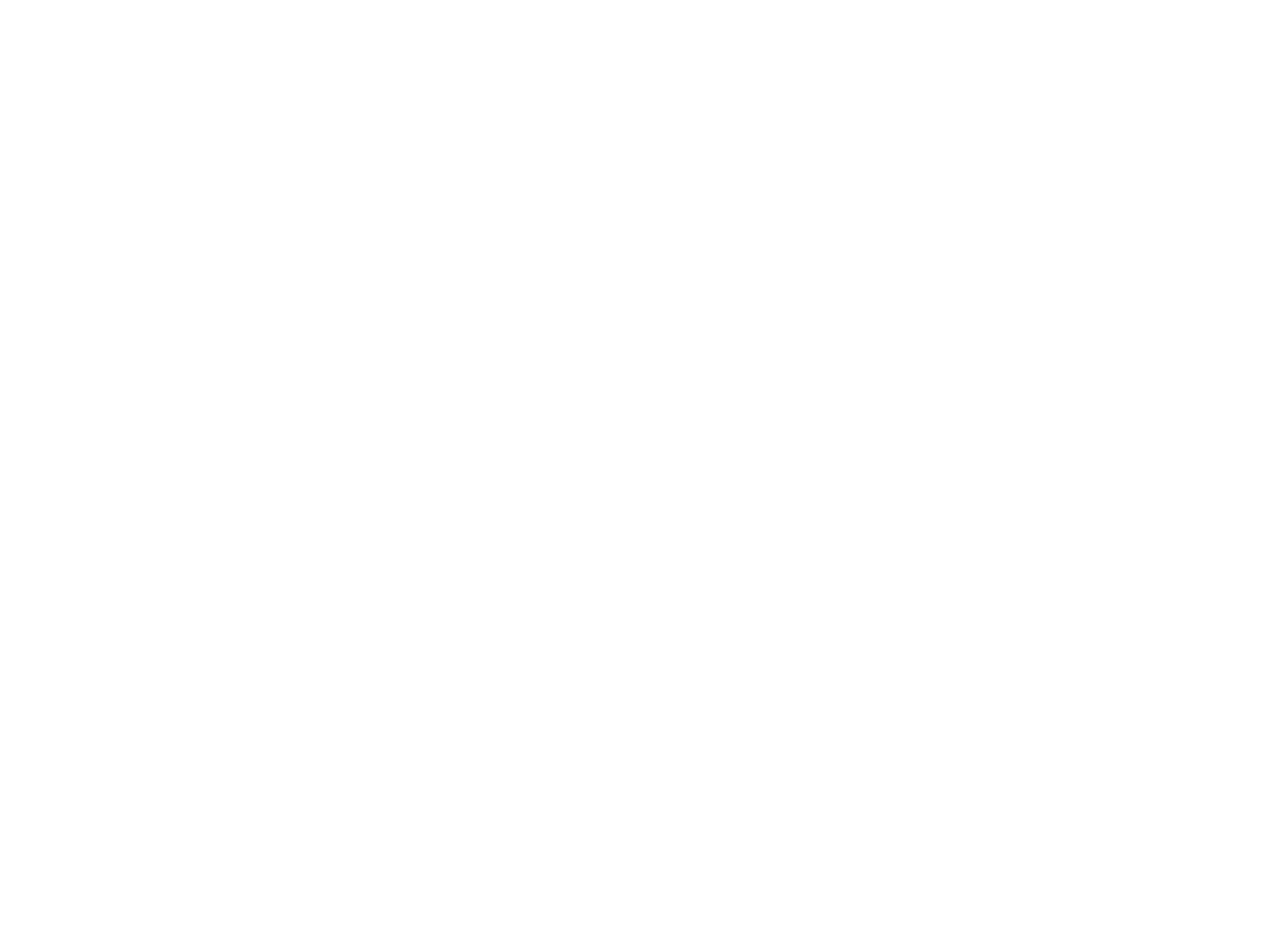
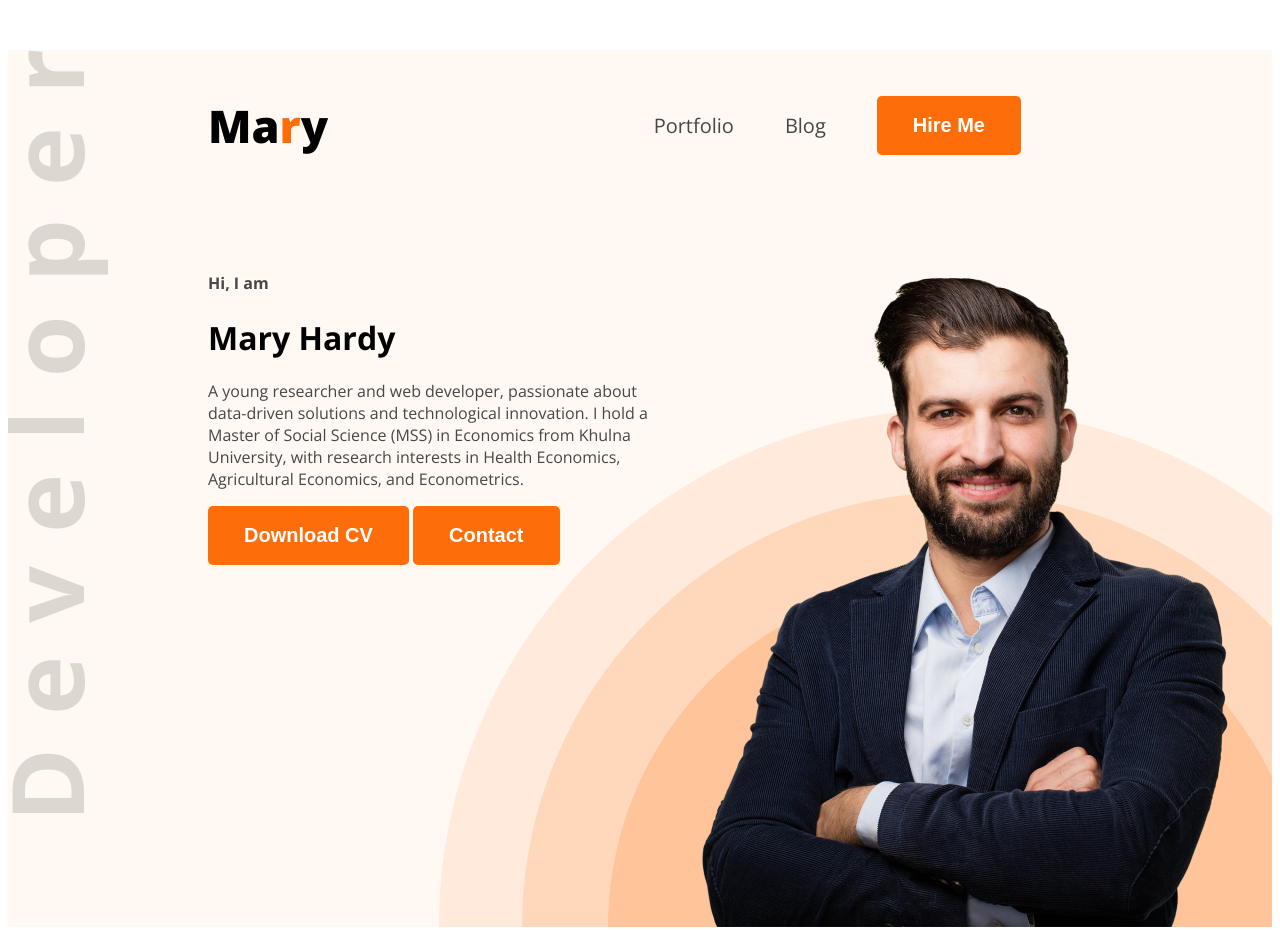
Before and after one commit to Md-Shifaz-Mamur/my-developer-portfolio, a plain HTML site: page index.html in a window 1280 px wide. Shown: the top 930 px of the page. Before the commit the page ends 800 px from the top, so only its background shows below. Drawn offline with nearby package versions, Linux system fonts and the light colour scheme.

Commit message:
about section added

```diff
--- a/index.html
+++ b/index.html
@@ -4,14 +4,64 @@
 <head>
     <meta charset="UTF-8">
     <meta name="viewport" content="width=device-width, initial-scale=1.0">
-    <title>Muhammad Shifaz Mamur</title>
+    <title>Mary Hardy</title>
+    <link rel="stylesheet" href="./styles/style.css">
 </head>
 
-<body>
-    <header>
-
+<body class="open-sans-normal">
+    <header class="header">
+        <nav class="nav-bar">
+            <h3 class="open-sans-eb">Ma<span class="fa">r</span>y</h3>
+            <ul>
+                <li><a href="">Portfolio</a></li>
+                <li><a href="">Blog</a></li>
+                <li><a href=""><button class="btn-primary">Hire Me</button></a></li>
+            </ul>
+        </nav>
+        <div class="banner">
+            <div class="banner-content">
+                <h4 class="banner-greetings">Hi, I am</h4>
+                <h1 class="banner-title">Mary Hardy</h1>
+                <p class="banner-description">A young researcher and web developer, passionate about data-driven
+                    solutions and technological innovation. I hold a Master of Social Science (MSS) in Economics from
+                    Khulna University, with research interests in Health Economics, Agricultural Economics, and
+                    Econometrics.</p>
+                <button class="btn-primary">Download CV</button>
+                <button class="btn-primary">Contact</button>
+            </div>
+            <img src="./images/hardy.png" alt="">
+        </div>
     </header>
     <main>
+        <!-- About Section  -->
+        <section class="about-me-block">
+            <div class="about-me-contents">
+                <h3 class="h3-about-me-title">About Me</h3>
+                <p>I'm a designer & developer with a passion for web design. I enjoy developing simple, clean and slick
+                    websites that provide real value to the end user. Thousands of clients have procured exceptional
+                    results while working with me. Delivering work within time and budget which meets clients
+                    requirements in our meta.</p>
+                <div class="about-items-parent">
+                    <div class="about-items">
+                        <p class="about-var">Name:</p>
+                        <p class="about-data">Mary Hardy </p>
+                    </div>
+                    <div class="about-items">
+                        <p class="about-var">Email:</p>
+                        <p class="about-data">info@gmail.com</p>
+                    </div>
+                    <div class="about-items">
+                        <p class="about-var">Date of Birth:</p>
+                        <p class="about-data">11 November 1987</p>
+                    </div>
+                    <div class="about-items">
+                        <p class="about-var">From:</p>
+                        <p class="about-data">Los Angeles, USA</p>
+                    </div>
+                </div>
+            </div>
+
+        </section>
 
     </main>
     <footer>
--- /dev/null
+++ b/styles/style.css
@@ -0,0 +1,114 @@
+@import url('https://fonts.googleapis.com/css2?family=Open+Sans:ital,wght@0,300..800;1,300..800&display=swap');
+
+
+.open-sans-normal{
+    font-family: "Open Sans", sans-serif;
+    font-optical-sizing: auto;
+    font-style: normal;
+    font-variation-settings:
+      "wdth" 100;
+  }
+
+.open-sans-eb{
+    font-family: "Open Sans", sans-serif;
+    font-optical-sizing: auto;
+    font-weight: 800;
+    font-size: 45px;
+    font-style: normal;
+    font-variation-settings:
+      "wdth" 100;
+}
+
+/* Nav Title  */
+.fa{
+   color: #FD6E0A;
+}
+
+
+
+/* Nav Styles */
+.nav-bar{
+    display: flex;
+    align-items: center;
+    justify-content: space-between;
+    margin: 50px 200px;
+}
+
+nav ul li{
+    list-style: none;
+    margin-right: 51px;
+}
+
+nav li a{
+    text-decoration: none;
+    font-size: 20px;
+    color: #474747
+}
+
+nav ul{
+    display: flex;
+    align-items: center;
+
+}
+
+/* button  */
+.btn-primary{
+    background-color: #FD6E0A;
+    font-weight: bold;
+    border: none;
+    color: #FFFFFF;
+    padding: 18px 36px ;
+    border-radius: 5px;
+    font-size: 20px;
+}
+
+/* banner style */
+.banner{
+    display: flex;
+    margin: 0 35px 0 200px;
+
+}
+
+.banner-greetings{
+    color: #474747;
+    align-items: center;
+}
+
+.banner-description{
+    color: #474747;
+    align-items: center;
+}
+
+/* header  */
+.header{
+    background-image: url(../images/developer.png), url(../images/header_bg.png);
+    background-repeat: no-repeat  ;
+    background-position: top left, bottom  right;
+    background-color: #FFF8F3;
+    margin: 0%;
+}
+
+/* About Section  */
+
+.about-me-block{
+    text-align: center;
+    background-color: #FFF8F3 ;
+    margin: 230px 130px 230px 130px  ;
+    padding: 156px 131px 157px 131px;
+}
+.about-me-contents{
+
+    text-align: center;
+    border: 1px solid;
+    background-color: #ffffff;
+}
+
+.about-items-parent {
+    display: flex;
+    text-align: center ;
+    justify-content: space-around;
+}
+
+.about-data{
+    font-weight: 800;
+}
```
Also changed, not shown: images/shifaz.png (added).
